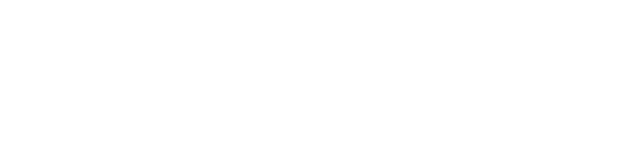
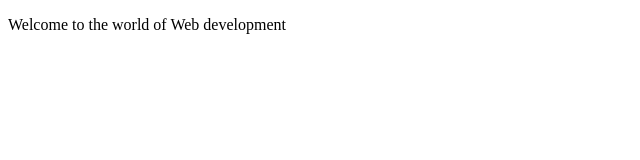
Before and after one commit to acciojob/getting-started-why-software-anishajaincreate, a website: page main.html in a window 1280 px wide. Shown: the whole page, without its empty margins (0-640 px from the left). Drawn offline with Linux system fonts and the light colour scheme.

Commit message:
Update main.html

```diff
--- a/main.html
+++ b/main.html
@@ -8,6 +8,9 @@
 
 <body>
 	<!-- the entire body must be written by student -->
+	<div id="text">
+		<p>Welcome to the world of Web development</p>
+	</div>
 
 
 
```
